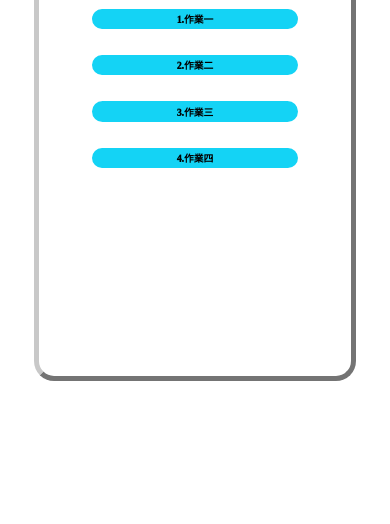
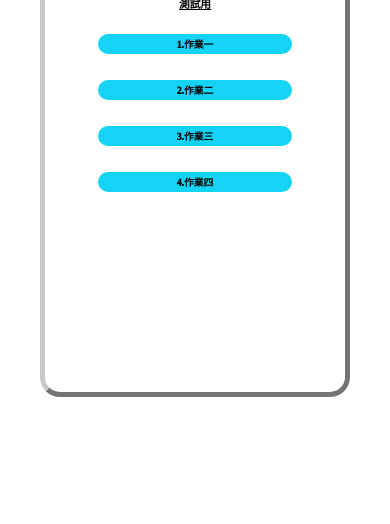
Before and after one commit to Timmy0221/text, a plain HTML site: page index.html in a window 390 px wide. Shown: the part 493-1017 px from the top of the page. Before the commit the page ends 958 px from the top, so only its background shows below. Drawn offline with Linux system fonts and the light colour scheme.

Commit message:
Update index.css

```diff
--- a/index.css
+++ b/index.css
@@ -1,4 +1,4 @@
-/*阿吧阿巴阿吧阿巴*/
+/*菜就多練*/
 body{
   position: relative;
   background-image: url("./2.gif");
@@ -6,7 +6,8 @@ body{
   background-size: cover;
   background-position: center;
   background-repeat: no-repeat;
-    background-attachment: fixed
+  background-attachment: fixed;
+  overflow: hidden;
 }
 
 .button1, .button2, .button3, .button4 {
@@ -24,13 +25,7 @@ body{
   border-radius: 40px;
   transition: border-color 0.3s;
   width: 70%; /* 縮小按鈕寬度 */
-    position: static; /* 移除絕對定位 */
 }
-
-.button1 { --index: 0; }
-.button2 { --index: 1; }
-.button3 { --index: 2; }
-.button4 { --index: 3; }
 
 @keyframes colorChange{
   0%{border-color: gray;}
@@ -52,9 +47,9 @@ div.container{
   border-color: #c8c8c8;
   border-radius: 20px;
   background-color: #fff;
-    margin: 10vh auto; /* 自動居中並使用相對邊距 */
-    width: 30vw; /* 使用相對寬度 */
-    height: 70vh; /* 增加容器高度 */
+  margin: 15vh auto; /* 增加垂直邊距，讓容器更靠視窗中間 */
+  width: 22vw; /* 增加容器寬度 */
+  height: 66vh; /* 增加容器高度 */
   justify-content: center;
   align-items: center;
   flex-direction: column;
@@ -66,22 +61,32 @@ div.container{
   text-align: center; /* 文字置中 */
   overflow: hidden; /* 確保內容不會超出框框 */
 }
-
+/* 這是為了讓按鈕在小螢幕上也能適應 */
 @media (max-width: 768px) {
   .button1, .button2, .button3, .button4 {
-        width: 85%; /* 在小螢幕上進一步縮小按鈕寬度 */
+      width: 80%; /* 在小螢幕上進一步縮小按鈕寬度 */
       font-size: 2.5vw; /* 調整字體大小 */
   }
-
   div.container {
-        width: 80vw; /* 在小螢幕上調整容器寬度 */
-        height: 80vh; /* 在小螢幕上增加容器高度 */
+      width: 77vw; /* 在小螢幕上增加容器寬度 */
+      height: 77vh; /* 在小螢幕上增加容器高度 */
+  }
+}
+/* 這是針對在手機上看而使用不然拉太長很奇怪 */
+@media (aspect-ratio: 16/9) {
+  div.container {
+      width: 20vw; /* 增加容器寬度 */
   }
 }
 
 h1, h6 {
   text-align: center;
   margin: 10px 0; /* 增加文字與按鈕的間距 */
+}
+
+h6 {
+  margin-top: 0;
+  text-decoration: underline;
 }
 
 ul {
```
Lines whose indentation alone changed are shown as unchanged.
